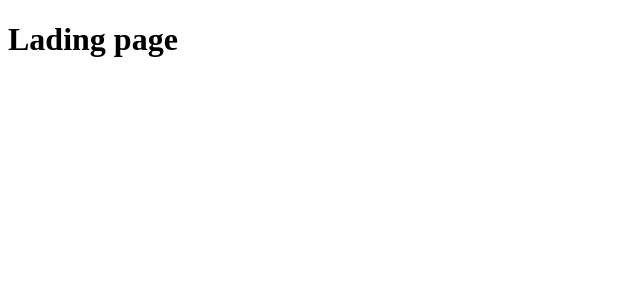
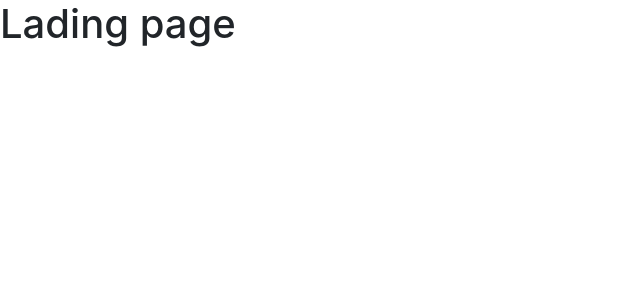
Before and after one commit to Jesusz0r/microservices-node-and-react, a Next.js app in the folder client/: page / in a window 1280 px wide. Shown: the top 300 px of the page, without its empty margins (0-640 px from the left). Built offline with nearby package versions, Linux system fonts and the light colour scheme.

Commit message:
Added boostrap

```diff
--- a/client/package.json
+++ b/client/package.json
@@ -10,6 +10,7 @@
   "author": "",
   "license": "ISC",
   "dependencies": {
+    "bootstrap": "^4.5.3",
     "next": "^10.0.3",
     "react": "^17.0.1",
     "react-dom": "^17.0.1"
--- /dev/null
+++ b/client/pages/_app.js
@@ -0,0 +1,7 @@
+import "bootstrap/dist/css/bootstrap.css";
+
+const App = ({ Component, pageProps }) => {
+  return <Component {...pageProps} />;
+};
+
+export default App;
--- a/client/pages/index.js
+++ b/client/pages/index.js
@@ -1,3 +1,5 @@
-export default () => {
+const Index = () => {
   return <h1>Lading page</h1>;
 };
+
+export default Index;
```
Also changed, not shown: 1 other file (tests, documents, lock files or other folders).
